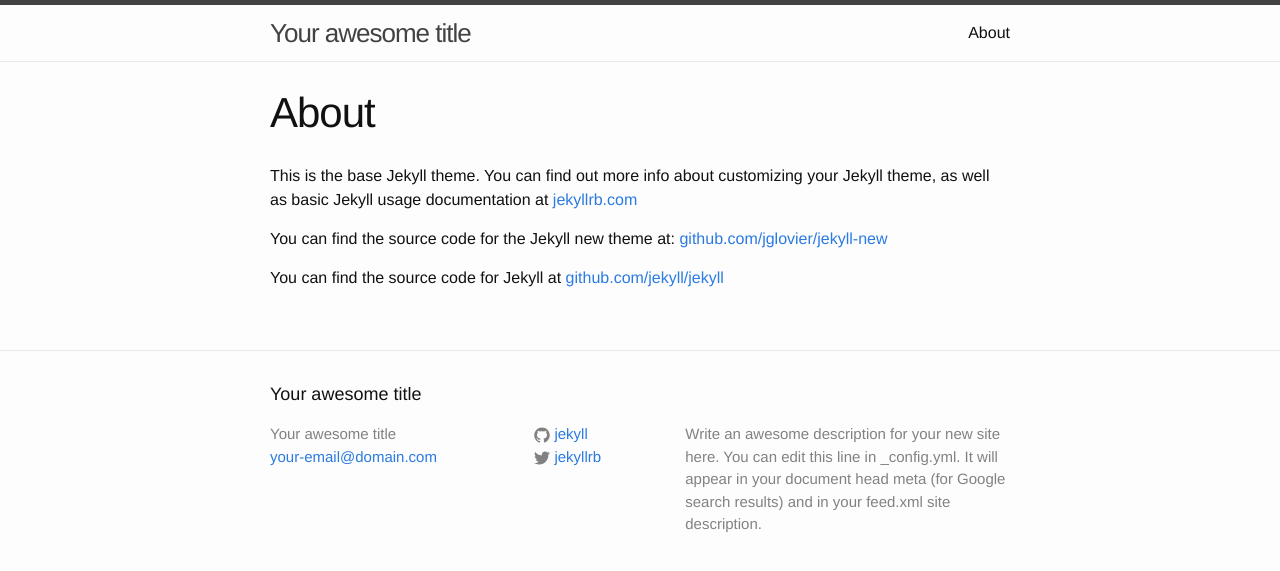
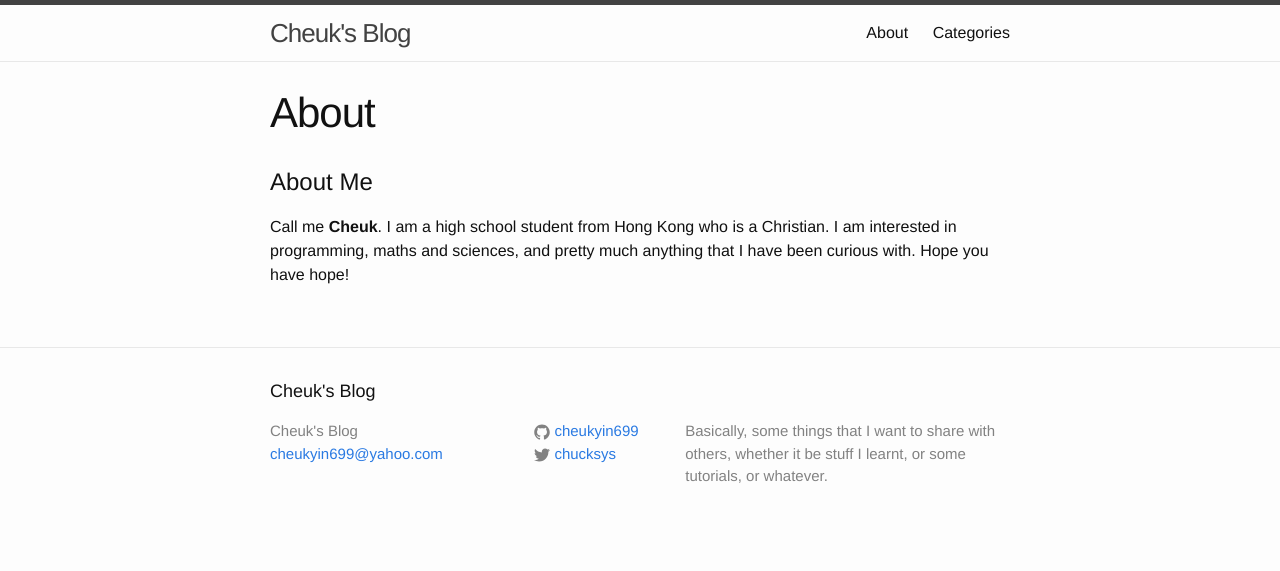
Before and after one commit to chuck-sys/personal-site, a Jekyll site: the page built from about.md, in a window 1280 px wide. Shown: the top 571 px of the page. Built offline with Jekyll 4.4.1, drawn with Linux system fonts in a browser that asks for light colours; Markdown is read by kramdown in place of the engine named in the settings.

Commit message:
Synced with current blog

```diff
--- a/_config.yml
+++ b/_config.yml
@@ -1,14 +1,14 @@
 # Site settings
-title: Your awesome title
-email: your-email@domain.com
+title: Cheuk's Blog
+email: cheukyin699@yahoo.com
 description: > # this means to ignore newlines until "baseurl:"
-  Write an awesome description for your new site here. You can edit this
-  line in _config.yml. It will appear in your document head meta (for
-  Google search results) and in your feed.xml site description.
+  Basically, some things that I want to share with others, whether it be stuff I learnt, or some tutorials, or whatever.
 baseurl: "" # the subpath of your site, e.g. /blog/
-url: "http://yourdomain.com" # the base hostname & protocol for your site
-twitter_username: jekyllrb
-github_username:  jekyll
+url: "http://cheukyin699.github.com" # the base hostname & protocol for your site
+twitter_username: chucksys
+github_username:  cheukyin699
 
 # Build settings
-markdown: kramdown
+markdown: redcarpet
+# Syntax highlighter
+highlighter: pygments
--- a/_includes/header.html
+++ b/_includes/header.html
@@ -19,6 +19,8 @@
           <a class="page-link" href="{{ page.url | prepend: site.baseurl }}">{{ page.title }}</a>
           {% endif %}
         {% endfor %}
+        <!-- Add some solid links for .html files -->
+        <a class="page-link" href="/categories/index.html">Categories</a>
       </div>
     </nav>
 
--- a/about.md
+++ b/about.md
@@ -4,8 +4,9 @@
 permalink: /about/
 ---
 
-This is the base Jekyll theme. You can find out more info about customizing your Jekyll theme, as well as basic Jekyll usage documentation at [jekyllrb.com](http://jekyllrb.com/)
+About Me
+========
 
-You can find the source code for the Jekyll new theme at: [github.com/jglovier/jekyll-new](https://github.com/jglovier/jekyll-new)
-
-You can find the source code for Jekyll at [github.com/jekyll/jekyll](https://github.com/jekyll/jekyll)
+Call me **Cheuk**. I am a high school student from Hong Kong who is a Christian. I am interested in
+programming, maths and sciences, and pretty much anything that I have been curious with. Hope you
+have hope!
```
Also changed, not shown: _posts/2015-01-19-my-way-of-overcoming-procrastination.md (added, +33 -0 lines), _posts/2015-01-19-welcome-to-jekyll.markdown (deleted, +0 -25 lines), categories.html (added, +24 -0 lines).
